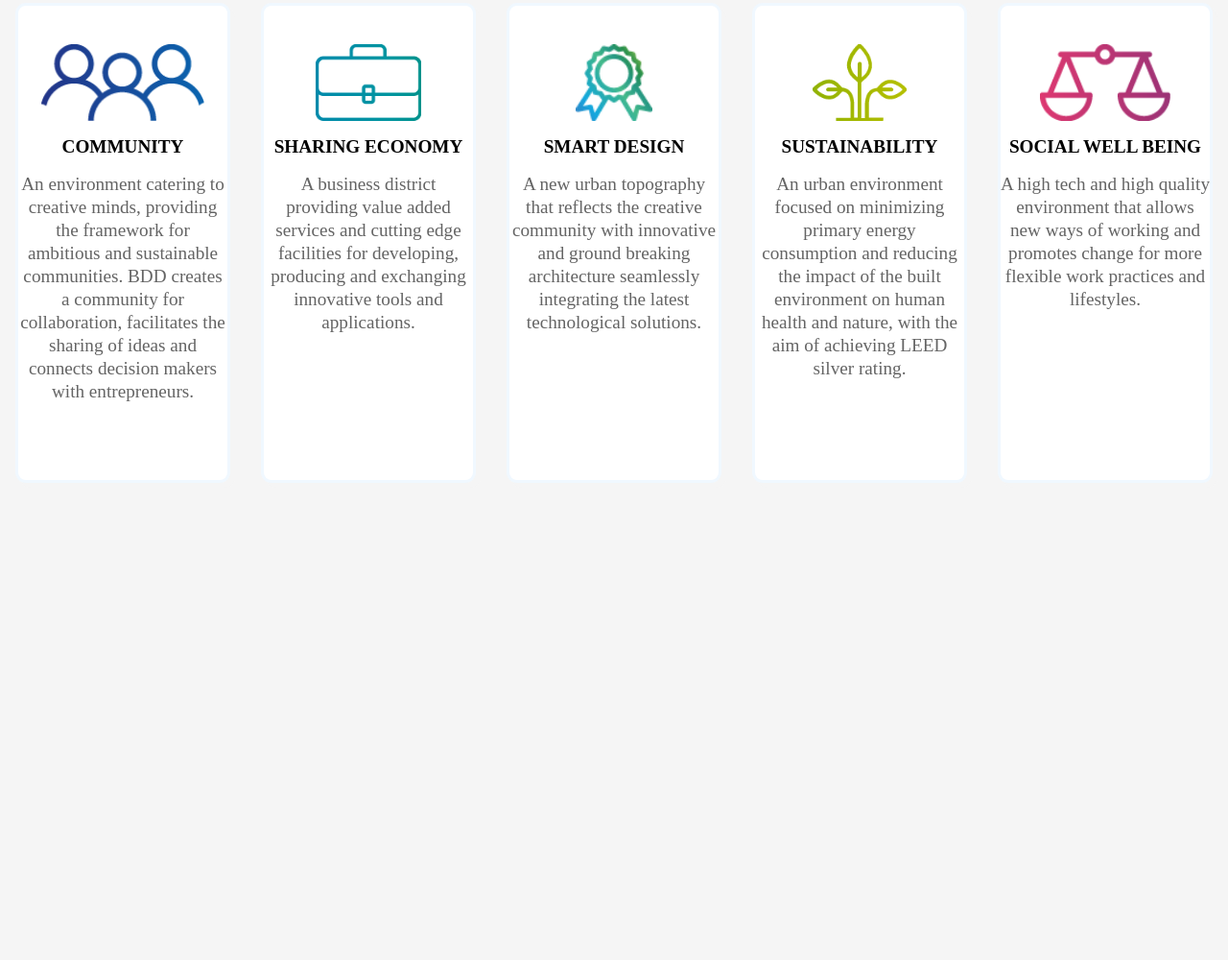
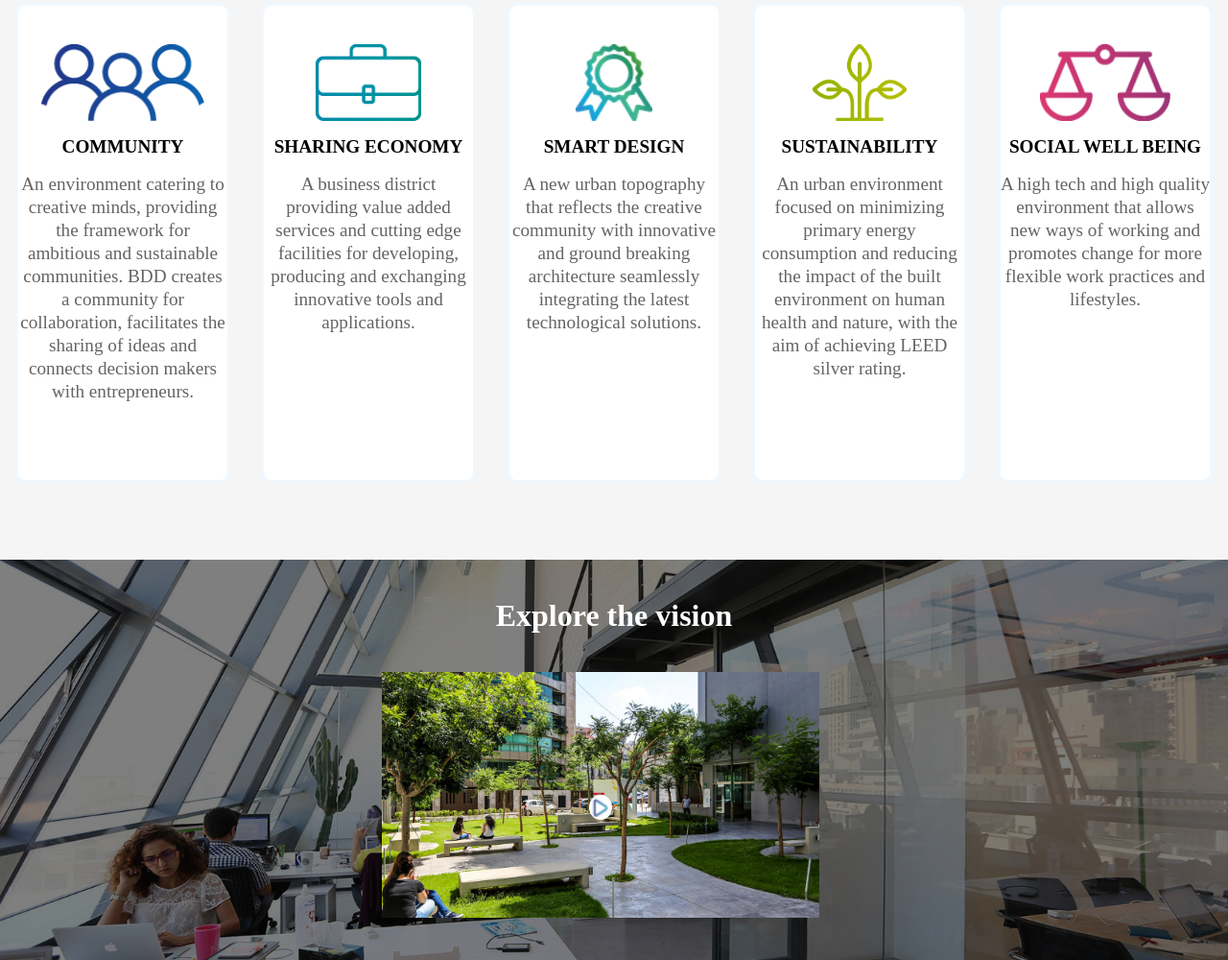
Before and after one commit to hadi-darwish/frontend-bdd-clone, a plain HTML site: page index.html in a window 1280 px wide. Shown: the part 914-1914 px from the top of the page at 96% size. Before the commit the page ends 1497 px from the top, so only its background shows below. Drawn offline with Linux system fonts and the light colour scheme.

Commit message:
adding and styling video section

```diff
--- a/index.html
+++ b/index.html
@@ -93,5 +93,16 @@
       </div>
     </section>
     <!-- End Company Foundations Section -->
+
+    <!-- Start Video Section -->
+    <section class="video-part container">
+      <h3 class="video-heading">Explore the vision</h3>
+      <div class="video">
+        <img src="./images/video-3.jpg" alt="video" class="img1" />
+        <img src="./images/icons/bullet5.png" alt="bullet" class="img2" />
+      </div>
+    </section>
+
+    <!-- End Video Section -->
   </body>
 </html>
--- a/styles/styles.css
+++ b/styles/styles.css
@@ -129,6 +129,47 @@ body {
   margin-bottom: 10vh;
 }
 
+/* Video */
+
+.video-part {
+  display: flex;
+  flex-direction: column;
+  background-image: url("../images/parallax-4.jpg");
+  background-color: rgba(0, 0, 0, 0.5);
+  background-blend-mode: color;
+  background-position: center;
+  background-repeat: no-repeat;
+  background-size: cover;
+  align-items: center;
+  height: max-content;
+}
+.video-part > h3 {
+  margin: 5vh;
+  text-align: center;
+  font-size: xx-large;
+  color: white;
+}
+.video {
+  /* height: 50vh; */
+  position: relative;
+  top: 0;
+  left: 0;
+  margin-bottom: 5vh;
+}
+.img1 {
+  height: 20vw;
+  position: relative;
+  top: 0;
+  left: 0;
+}
+.img2 {
+  height: 2vw;
+  border-radius: 50%;
+  background-color: white;
+  position: relative;
+  top: -8vw;
+  left: -19vw;
+}
 /* Utilities */
 
 .container {
```
Also changed, not shown: images/parallax-4.jpg (added), images/parallax-light.jpg (added), images/video-3.jpg (added).
